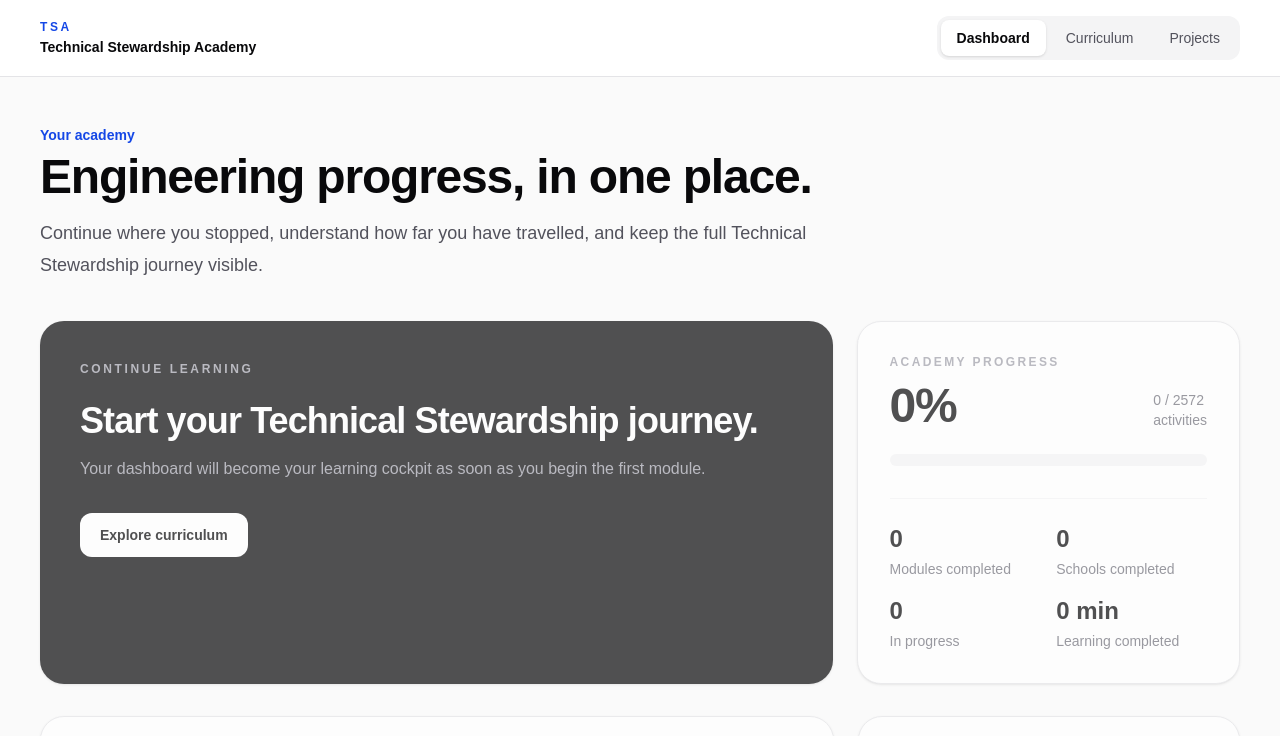
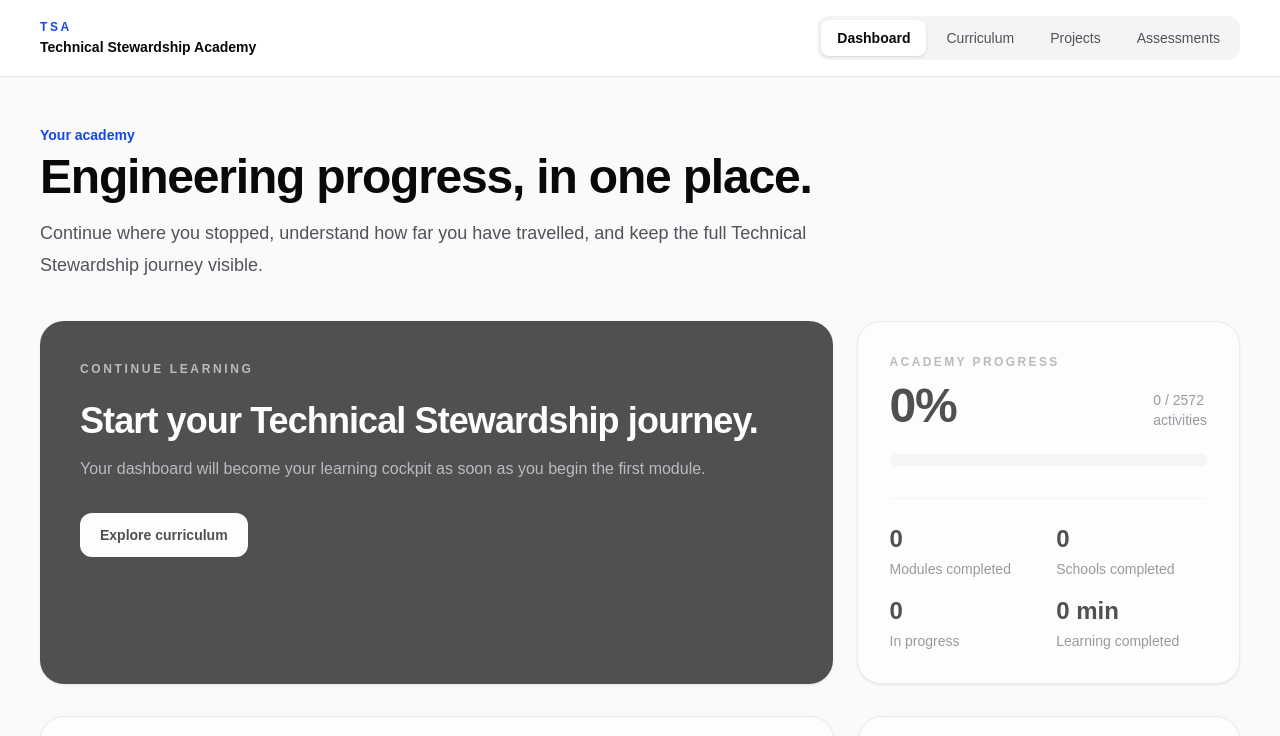
Before and after one commit to enoqueJonas/tsa, a Next.js app in the folder apps/web/: page / in a window 1280 px wide. Shown: the top 736 px of the page. Built offline with nearby package versions, Linux system fonts and the light colour scheme.

Commit message:
feat: add assessments workspace to academy navigation

```diff
--- a/apps/web/components/academy-app.tsx
+++ b/apps/web/components/academy-app.tsx
@@ -6,14 +6,15 @@ import { AcademyBrowser } from "./academy-browser";
 import { AcademyDashboard } from "./academy-dashboard";
 import { AcademyDataControls } from "./academy-data-controls";
 import { AcademyProgressProvider } from "./academy-progress-provider";
+import { AssessmentCenter } from "./assessment-center";
 import { ProjectMilestoneTracker } from "./project-milestone-tracker";
 
-type View = "dashboard" | "curriculum" | "projects";
+type View = "dashboard" | "curriculum" | "projects" | "assessments";
 
 function currentView(): View {
   if (typeof window === "undefined") return "dashboard";
   const value = new URLSearchParams(window.location.search).get("view");
-  if (value === "curriculum" || value === "projects") return value;
+  if (value === "curriculum" || value === "projects" || value === "assessments") return value;
   return "dashboard";
 }
 
@@ -59,6 +60,7 @@ function AcademyAppContent() {
             <button type="button" onClick={() => navigate("dashboard")} className={navClass("dashboard")}>Dashboard</button>
             <button type="button" onClick={() => navigate("curriculum")} className={navClass("curriculum")}>Curriculum</button>
             <button type="button" onClick={() => navigate("projects")} className={navClass("projects")}>Projects</button>
+            <button type="button" onClick={() => navigate("assessments")} className={navClass("assessments")}>Assessments</button>
           </nav>
         </div>
       </header>
@@ -76,8 +78,10 @@ function AcademyAppContent() {
           </>
         ) : view === "curriculum" ? (
           <AcademyBrowser />
+        ) : view === "projects" ? (
+          <ProjectMilestoneTracker />
         ) : (
-          <ProjectMilestoneTracker />
+          <AssessmentCenter />
         )}
       </div>
     </main>
```
